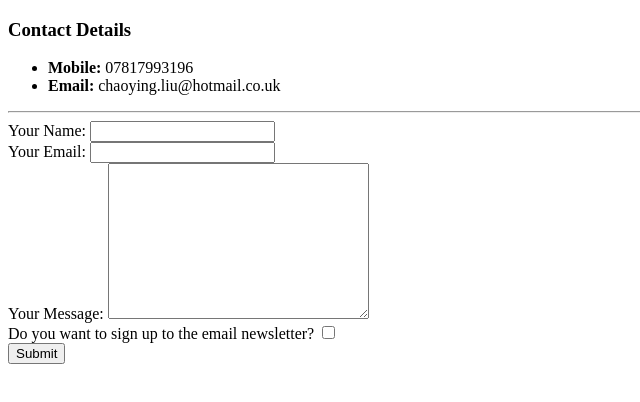
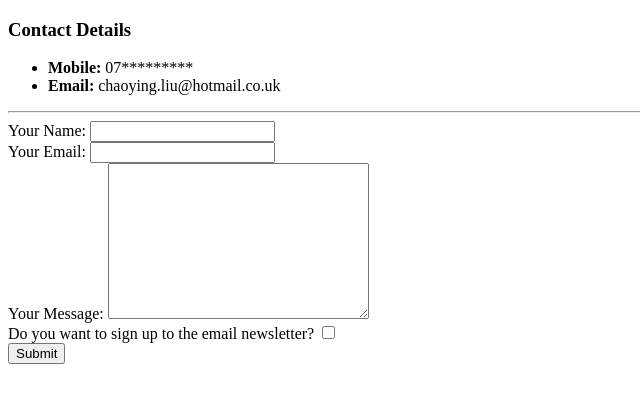
Before and after one commit to charleyliu26/cv, a plain HTML site: page contact.html in a window 1280 px wide. Shown: the full height of the page, 0-640 px from the left. Drawn offline with Linux system fonts and the light colour scheme.

Commit message:
Update contact.html

```diff
--- a/contact.html
+++ b/contact.html
@@ -7,7 +7,7 @@
 	<body>
 		<h3>Contact Details</h3>
 		<ul>
-			<li><strong>Mobile:</strong> 07817993196</li>
+			<li><strong>Mobile:</strong> 07*********</li>
 			<li><strong>Email:</strong> chaoying.liu@hotmail.co.uk</li>
 		</ul>
 		<hr>
```
